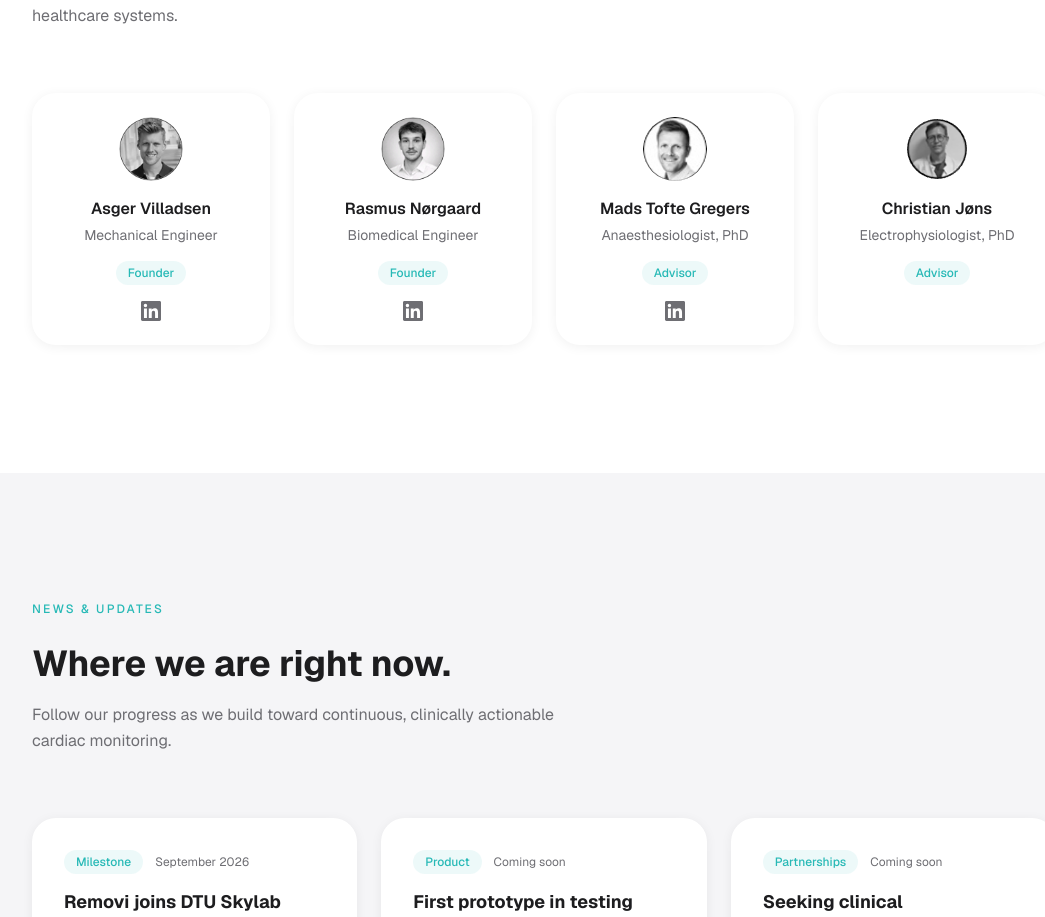
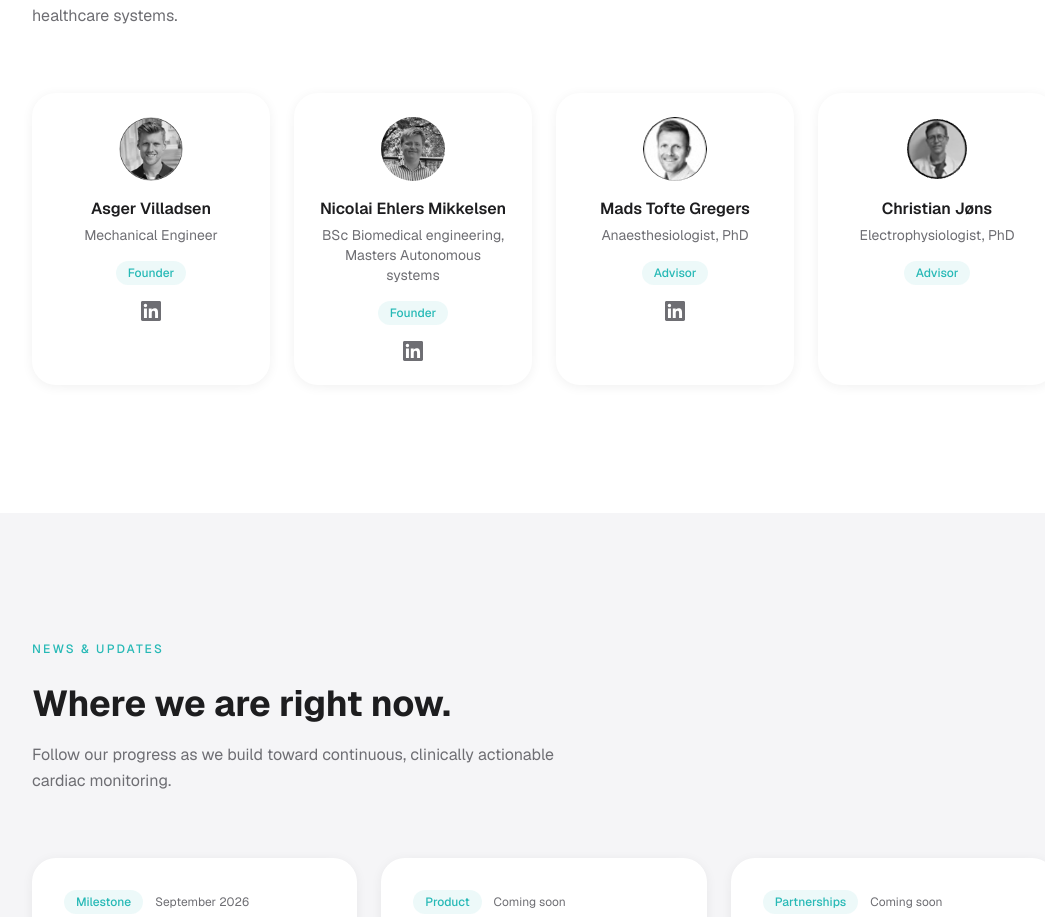
Before and after one commit to Remote-Vitals-Solutions/removi-landingpage, a Next.js app: page / in a window 1280 px wide. Shown: the part 5383-6300 px from the top of the page, without its empty margins (96-1141 px from the left). Built offline with nearby package versions, Linux system fonts and the light colour scheme.

Commit message:
Update founder profile

```diff
--- a/app/page.tsx
+++ b/app/page.tsx
@@ -6,7 +6,7 @@ import { ContactForm, Newsletter } from './components/Forms';
 import { applications } from './applications';
 import wordmark from '../public/logo-wordmark.png';
 import asgerPhoto from '../public/team/asger.png';
-import rasmusPhoto from '../public/team/rasmus.png';
+import nicolaiPhoto from '../public/team/nicolai.jpeg';
 import madsPhoto from '../public/team/mads.jpg';
 import christianPhoto from '../public/team/christian.png';
 import dtuSkylabLogo from '../public/partners/dtu-skylab.png';
@@ -15,7 +15,7 @@ import tuhLogo from '../public/partners/tuh.jpg';
 const LINKEDIN = {
   company: 'https://www.linkedin.com/company/removi/',
   asger: 'https://www.linkedin.com/in/asger-hannibal-villadsen-858494161',
-  rasmus: 'https://www.linkedin.com/in/rasmus-faber-nørgaard-aa3043279',
+  nicolai: 'https://www.linkedin.com/in/nicolai-ehlers-mikkelsen/',
   mads: 'https://www.linkedin.com/in/mads-christian-tofte-gregers-22061919',
 };
 
@@ -330,11 +330,11 @@ const team: TeamMember[] = [
     linkedin: LINKEDIN.asger,
   },
   {
-    name: 'Rasmus Nørgaard',
-    role: 'Biomedical Engineer',
+    name: 'Nicolai Ehlers Mikkelsen',
+    role: 'BSc Biomedical engineering, Masters Autonomous systems',
     tag: 'Founder',
-    photo: rasmusPhoto,
-    linkedin: LINKEDIN.rasmus,
+    photo: nicolaiPhoto,
+    linkedin: LINKEDIN.nicolai,
   },
   {
     name: 'Mads Tofte Gregers',
```
Also changed, not shown: public/team/nicolai.jpeg (added).
